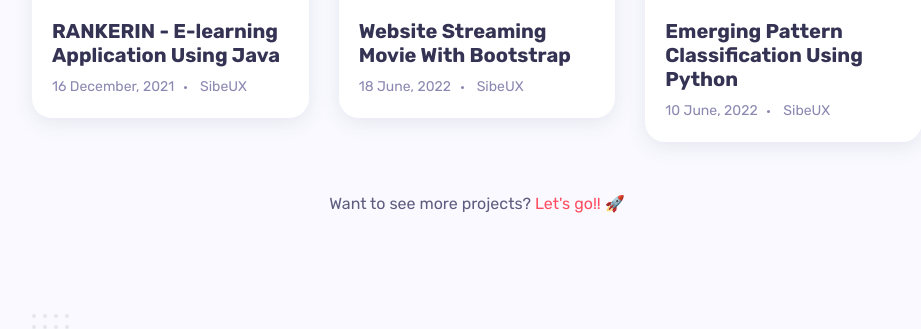
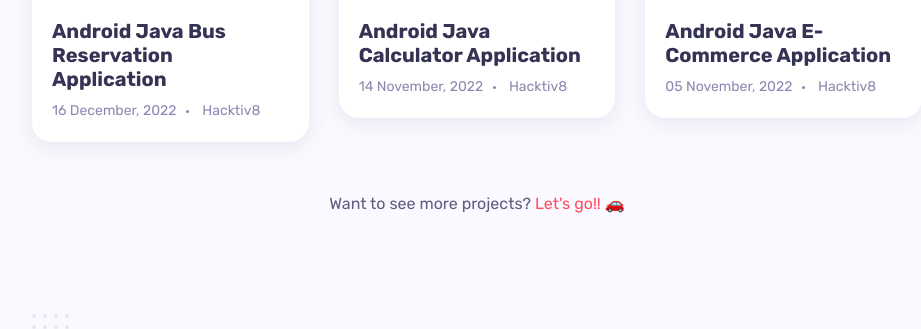
Before and after one commit to sibeux/persoanal-website, a PHP site: page / in a window 1280 px wide. Shown: the part 5483-5812 px from the top of the page, without its empty margins (308-1229 px from the left). Run offline with PHP 8.4, Linux system fonts and the light colour scheme; data that the repository does not hold is empty; some libraries are stand-ins or nearby versions.

Commit message:
update latest project

```diff
--- a/index.php
+++ b/index.php
@@ -252,8 +252,11 @@
                                         content
                                         game which will later be uploaded on my personal youtube channel (Habiqi).
                                     </p>
+
+                                    <!-- CURRICULUM CITAE -->
                                     <div class="mt-3">
-                                        <a href="https://drive.google.com/file/d/11WPU1e05fzfkql2Pie3_MGSE8SxR3hs1/view" target="_blank" class="btn btn-default">Download CV</a>
+                                        <a href="https://drive.google.com/file/d/1FIexWx39OxBeL8JDfwY5x5ilNiPuyeZl/view?usp=share_link" target="_blank"
+                                        class="btn btn-default">Download CV</a>
                                     </div>
                                     <div class="spacer d-md-none d-lg-none" data-height="30"></div>
                                 </div>
@@ -829,7 +832,7 @@
                             <!-- client item -->
                             <div class="client-item">
                                 <div class="inner">
-                                    <img src="images/spring.svg" alt="client-name" />
+                                    <img src="images-works/Flutter 1.svg" alt="flutter" />
                                 </div>
                             </div>
                         </div>
@@ -863,18 +866,23 @@
                         <!-- blog item -->
                         <div class="blog-item rounded bg-white shadow-dark wow fadeIn">
                             <div class="thumb">
-                                    <a href="https://github.com/sibeux/Aplikasi_E-Learning_Java" target="_blank">
-                                        <span class="category">Application</span>
+                                <a href="https://github.com/sibeux/android-java-bus-reservation"
+                                    target="_blank">
+                                    <span class="category">Android</span>
                                 </a>
-                                    <a href="https://github.com/sibeux/Aplikasi_E-Learning_Java" target="_blank">
-                                        <img src="images/java-pro.svg" alt="blog-title" />
+                                <a href="https://github.com/sibeux/android-java-bus-reservation"
+                                    target="_blank">
+                                    <img src="images-works/bus-reser.svg" alt="" />
                                 </a>
                             </div>
                             <div class="details">
-                                    <h4 class="my-0 title"><a href="https://github.com/sibeux/Aplikasi_E-Learning_Java" target="_blank">RANKERIN - E-learning Application Using Java</a></h4>
+                                <h4 class="my-0 title"><a
+                                        href="https://github.com/sibeux/android-java-bus-reservation"
+                                        target="_blank">Android Java Bus Reservation
+                                    Application</a></h4>
                                 <ul class="list-inline meta mb-0 mt-2">
-                                        <li class="list-inline-item">16 December, 2021</li>
-                                        <li class="list-inline-item">SibeUX</li>
+                                    <li class="list-inline-item">16 December, 2022</li>
+                                    <li class="list-inline-item">Hacktiv8</li>
                                 </ul>
                             </div>
                         </div>
@@ -884,18 +892,22 @@
                         <!-- blog item -->
                         <div class="blog-item rounded bg-white shadow-dark wow fadeIn">
                             <div class="thumb">
-                                    <a href="./movie-web/indexx.html" target="_blank">
-                                        <span class="category">Website</span>
+                                <a href="https://github.com/sibeux/android-java-mechanical-calculator"
+                                    target="_blank">
+                                    <span class="category">Android</span>
                                 </a>
-                                    <a href="./movie-web/indexx.html" target="_blank">
-                                        <img src="images/web-cinema.svg" alt="blog-title" />
+                                <a href="https://github.com/sibeux/android-java-mechanical-calculator"
+                                    target="_blank">
+                                    <img src="images/calculator.svg" alt="" />
                                 </a>
                             </div>
                             <div class="details">
-                                    <h4 class="my-0 title"><a href="./movie-web/indexx.html" target="_blank">Website Streaming Movie With Bootstrap</a></h4>
+                                <h4 class="my-0 title"><a
+                                        href="https://github.com/sibeux/android-java-mechanical-calculator"
+                                        target="_blank">Android Java Calculator Application</a></h4>
                                 <ul class="list-inline meta mb-0 mt-2">
-                                        <li class="list-inline-item">18 June, 2022</li>
-                                        <li class="list-inline-item">SibeUX</li>
+                                    <li class="list-inline-item">14 November, 2022</li>
+                                    <li class="list-inline-item">Hacktiv8</li>
                                 </ul>
                             </div>
                         </div>
@@ -905,19 +917,22 @@
                         <!-- blog item -->
                         <div class="blog-item rounded bg-white shadow-dark wow fadeIn">
                             <div class="thumb">
-                                    <a href="https://github.com/sibeux/data-mining-college/tree/MyProgram/project" target="_blank">
-                                        <span class="category">Datamining</span>
+                                <a href="https://github.com/sibeux/android-java-ecommerce"
+                                    target="_blank">
+                                    <span class="category">Android</span>
                                 </a>
-                                    <a href="https://github.com/sibeux/data-mining-college/tree/MyProgram/project" target="_blank">
-                                        <img src="images/datamining.svg" alt="blog-title" />
+                                <a href="https://github.com/sibeux/android-java-ecommerce"
+                                    target="_blank">
+                                    <img src="images/ecommerce.svg" alt="" />
                                 </a>
                             </div>
                             <div class="details">
-                                    <h4 class="my-0 title"><a href="https://github.com/sibeux/data-mining-college/tree/MyProgram/project" target="_blank">Emerging
-                                            Pattern Classification Using Python</a></h4>
+                                <h4 class="my-0 title"><a
+                                        href="https://github.com/sibeux/android-java-ecommerce"
+                                        target="_blank">Android Java E-Commerce Application</a></h4>
                                 <ul class="list-inline meta mb-0 mt-2">
-                                        <li class="list-inline-item">10 June, 2022</li>
-                                        <li class="list-inline-item">SibeUX</li>
+                                    <li class="list-inline-item">05 November, 2022</li>
+                                    <li class="list-inline-item">Hacktiv8</li>
                                 </ul>
                             </div>
                         </div>
@@ -927,7 +942,7 @@
 
                     <!-- need more? -->
                 <div class="mt-5 text-center">
-                    <p class="mb-0">Want to see more projects? <a href="LatestProject.php" target="">Let's go!!</a> 🚀</p>
+                    <p class="mb-0">Want to see more projects? <a href="LatestProject.php" target="">Let's go!!</a> 🚗</p>
                 </div>
 
                 </div>
```
Also changed, not shown: LatestProject.php (+26 -0 lines), images-works/Flutter 1.svg (added), images-works/bus-reser.svg (added). Lines whose indentation alone changed are shown as unchanged.
